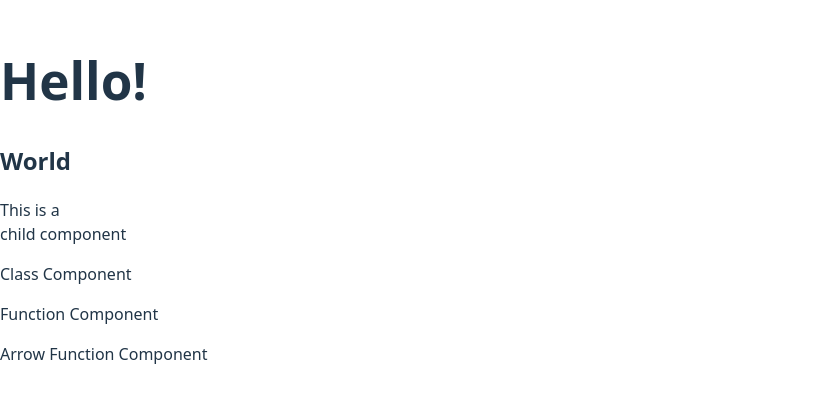
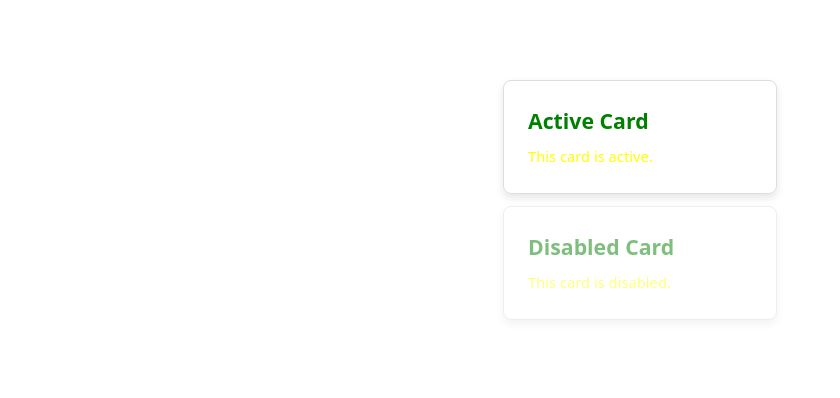
Before and after one commit to jiholyxhit/react-practice, a React (Vite) app: page / in a window 1280 px wide. Shown: the part 200-598 px from the top of the page, without its empty margins (0-840 px from the left). Built offline with nearby package versions, Linux system fonts and the light colour scheme.

Commit message:
Component props practice

```diff
--- /dev/null
+++ b/src/App.css
@@ -0,0 +1,3 @@
+#root {
+    margin: 0 auto;
+  }
--- a/src/App.jsx
+++ b/src/App.jsx
@@ -1,21 +1,29 @@
-import Child from "./Child.jsx";
-import { ClassComponent, FunctionComponent, ArrowFunctionComponent } from "./Components";
+import "./App.css";
 
-const Hello = () => {
-  return <h1>Hello!</h1>
+import withConditionalCard from "./withConditionalCard.jsx"
+import SimpleCard from "./Simplecard.jsx"
+
+function App(){
+  const ConditionalSimpleCard = withConditionalCard(SimpleCard)
+
+  return(
+    <>
+
+      <ConditionalSimpleCard
+        title="Active Card"
+        content="This card is active."
+        disabled={false}
+      />
+
+      <ConditionalSimpleCard
+      title="Disabled Card"
+      content="This card is disabled."
+      disabled={true}
+      />
+
+    </>
+
+  )
 }
 
-function App() {
-  return (
-    <>
-      <Hello/>
-      <h2>World</h2>
-      <Child/>
-      <ClassComponent/>
-      <FunctionComponent/>
-      <ArrowFunctionComponent/>
-    </>
-  )
-};
-
 export default App;
--- /dev/null
+++ b/src/ButtonB.module.css
@@ -0,0 +1,6 @@
+.buttonB {
+    background-color: green;
+    border: 2px solid red;
+    margin: 15px;
+    text-transform: uppercase;
+  }
--- /dev/null
+++ b/src/Card.module.css
@@ -0,0 +1,24 @@
+.card {
+    width: 224px;
+    margin: 12px auto;
+    padding: 24px;
+    border: 1px solid #ddd;
+    border-radius: 8px;
+    box-shadow: 0 4px 8px rgba(0, 0, 0, 0.1);
+  }
+
+  .card h2 {
+    margin: 0 0 8px;
+    font-size: 1.33rem;
+    color: green;
+  }
+
+  .card p {
+    margin: 2px 0;
+    color: blue;
+  }
+
+  .card p:last-child {
+    font-size: 0.92rem;
+    color: yellow;
+     }
--- /dev/null
+++ b/src/SimpleCard.jsx
@@ -0,0 +1,10 @@
+function SimpleCard({title, content}){
+    return (
+        <div>
+            <h2>{title}</h2>
+            <p>{content}</p>
+        </div>
+    )
+}
+
+export default SimpleCard
--- /dev/null
+++ b/src/withConditionalCard.jsx
@@ -0,0 +1,20 @@
+import styles from "./Card.module.css";
+
+function withConditionalCard(WrappedComp) {
+    return function ConditionalCard({disabled, ...props}) {
+        const cardStyle = {
+            opacity: disabled ? 0.5 : 1,
+          }
+
+        return(
+            <div
+                className={styles.card}
+                style={cardStyle}
+            >
+                <WrappedComp {...props}/>
+            </div>
+        )
+    }
+}
+
+export default withConditionalCard;
```
Also changed, not shown: src/ButtonA.jsx (added, +14 -0 lines), src/ButtonA.module.css (added, +7 -0 lines), src/ButtonB.jsx (added, +14 -0 lines), src/CardLayout.jsx (added, +13 -0 lines), src/InfoCard.jsx (added, +11 -0 lines), src/ProductCard.jsx (added, +14 -0 lines).
